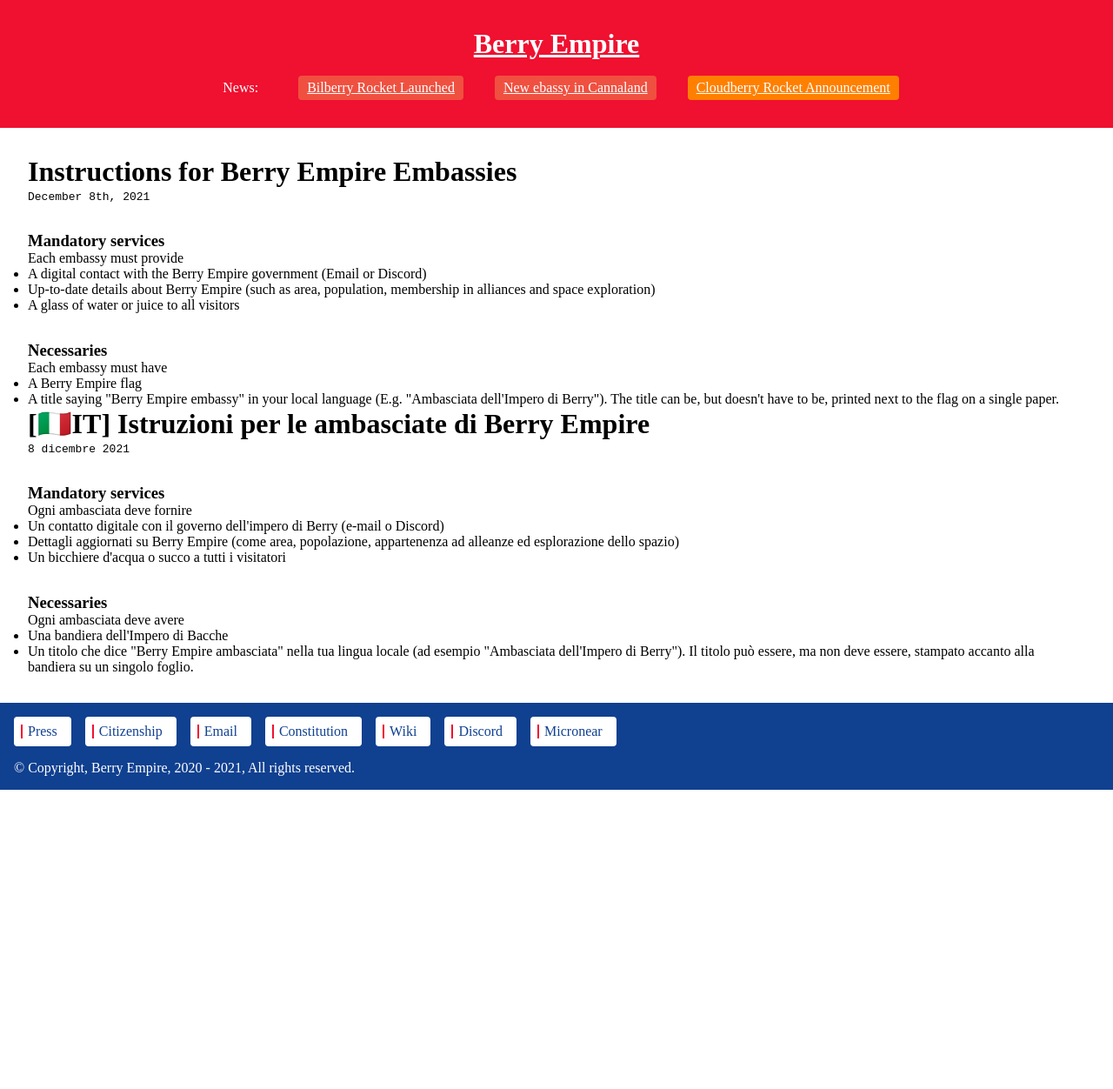
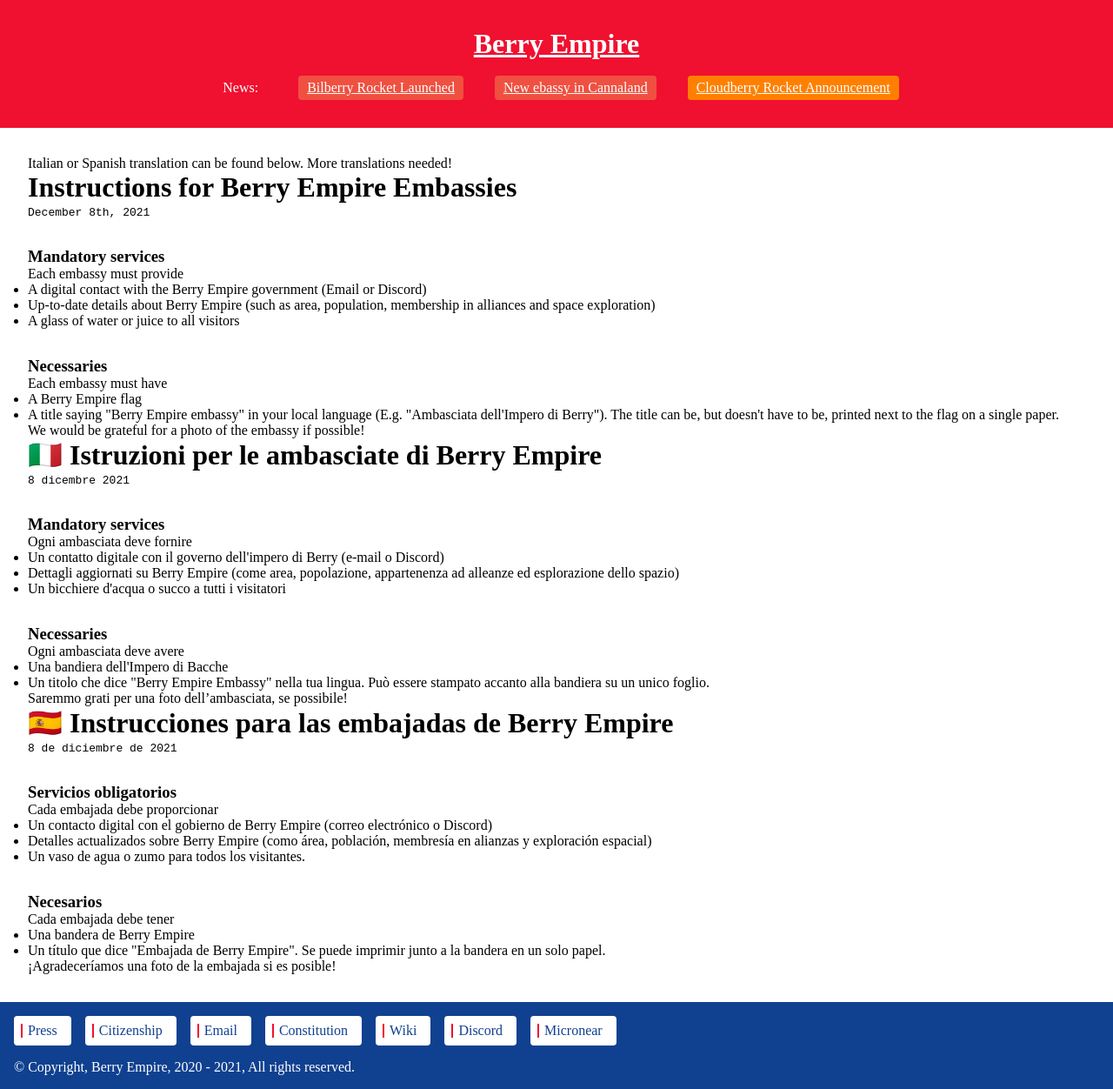
Before and after one commit to berryempire/berryempire.github.io, a Jekyll site: the page built from embassy.md, in a window 1280 px wide. Shown: the whole page at 87% size. Built offline with Jekyll 4.4.1, drawn with Linux system fonts in a browser that asks for light colours; our own code applies the rules of GitHub Pages for plain Markdown files; before the commit the page ends 908 px from its top, so only the background shows below that.

Commit message:
Update embassy.md

```diff
--- a/embassy.md
+++ b/embassy.md
@@ -1,3 +1,6 @@
+Italian or Spanish translation can be found below.
+More translations needed!
+
 ## Instructions for Berry Empire Embassies
 <code>December 8th, 2021</code>
 ### Mandatory services
@@ -18,8 +21,9 @@
     <li>A Berry Empire flag</li>
     <li>A title saying "Berry Empire embassy" in your local language (E.g. "Ambasciata dell'Impero di Berry"). The title can be, but doesn't have to be, printed next to the flag on a single paper.</li>
 </ul>
+We would be grateful for a photo of the embassy if possible!
 
-## [🇮🇹IT] Istruzioni per le ambasciate di Berry Empire
+## 🇮🇹 Istruzioni per le ambasciate di Berry Empire
 
 <code>8 dicembre 2021</code>
 
@@ -38,5 +42,28 @@
 </p>
 <ul>
     <li>Una bandiera dell'Impero di Bacche</li>
-    <li>Un titolo che dice "Berry Empire ambasciata" nella tua lingua locale (ad esempio "Ambasciata dell'Impero di Berry"). Il titolo può essere, ma non deve essere, stampato accanto alla bandiera su un singolo foglio.</li>
+    <li>Un titolo che dice "Berry Empire Embassy" nella tua lingua. Può essere stampato accanto alla bandiera su un unico foglio.</li>
 </ul>
+Saremmo grati per una foto dell'ambasciata, se possibile!
+
+## 🇪🇸 Instrucciones para las embajadas de Berry Empire
+<code>8 de diciembre de 2021</code>
+### Servicios obligatorios
+<p>
+    Cada embajada debe proporcionar
+</p>
+<ul>
+    <li>Un contacto digital con el gobierno de Berry Empire (correo electrónico o Discord)</li>
+    <li>Detalles actualizados sobre Berry Empire (como área, población, membresía en alianzas y exploración espacial)</li>
+    <li>Un vaso de agua o zumo para todos los visitantes.</li>
+</ul>
+
+### Necesarios
+<p>
+    Cada embajada debe tener
+</p>
+<ul>
+    <li>Una bandera de Berry Empire</li>
+    <li>Un título que dice "Embajada de Berry Empire". Se puede imprimir junto a la bandera en un solo papel.</li>
+</ul>
+¡Agradeceríamos una foto de la embajada si es posible!
```
